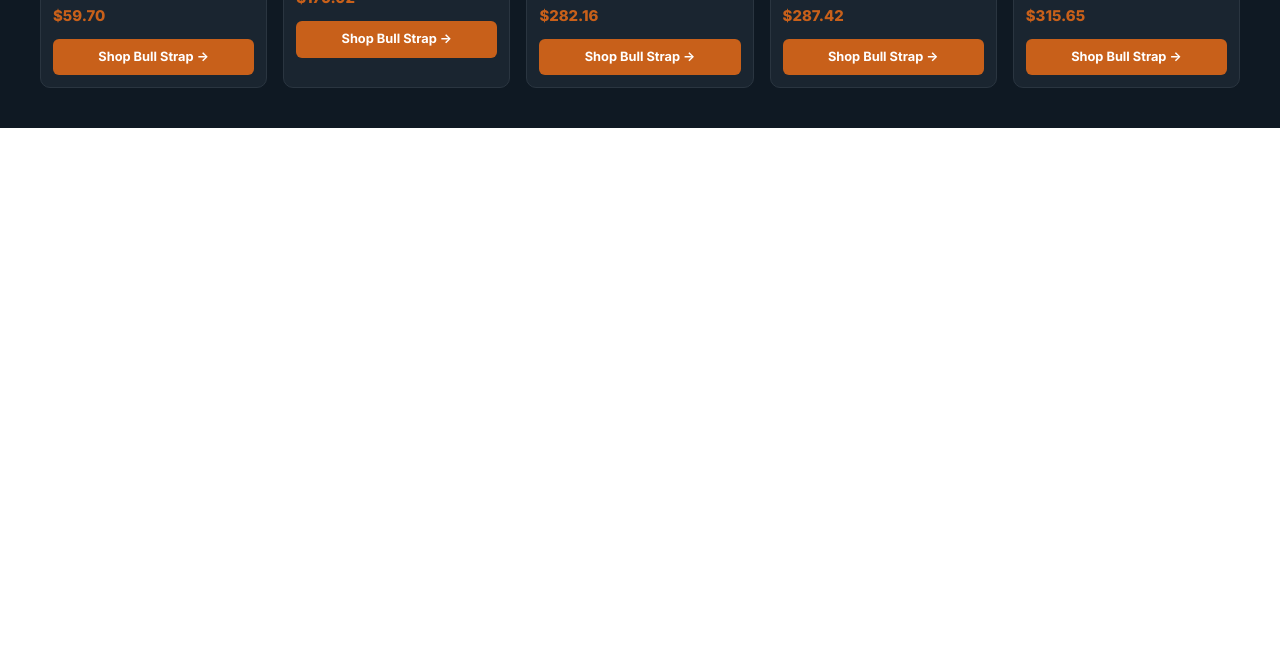
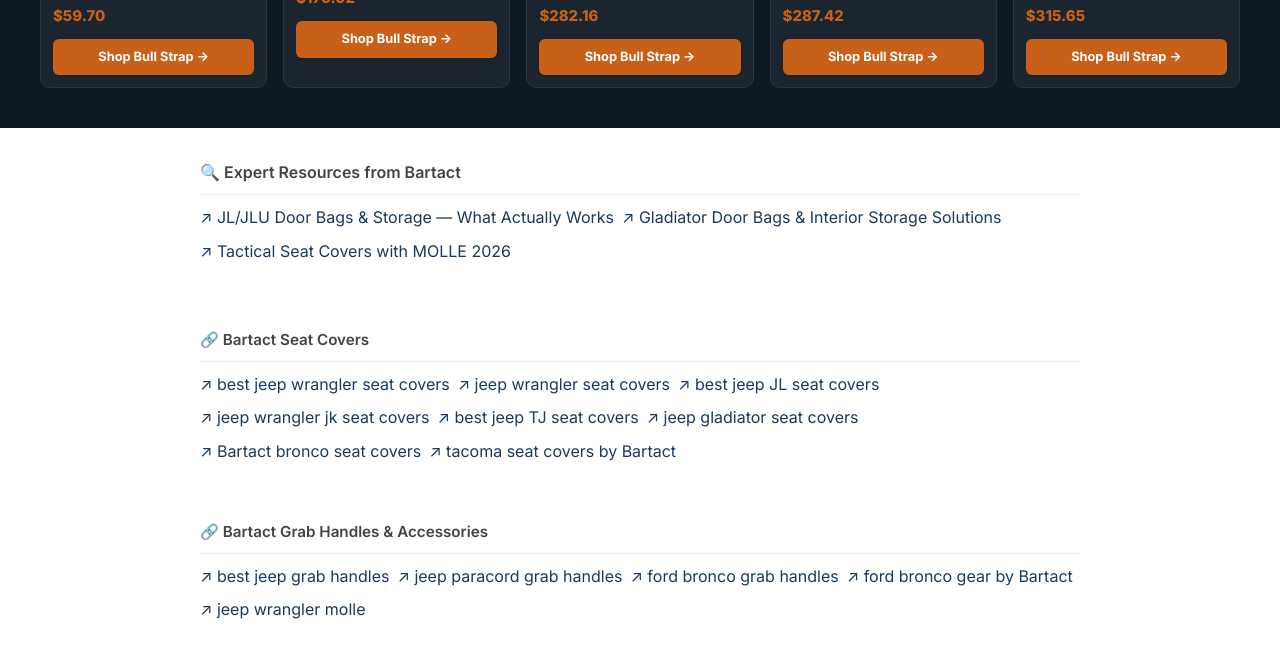
Before and after one commit to Brazenproducts/molleseats.com, a plain HTML site: page index.html in a window 1280 px wide. Shown: the part 6617-7272 px from the top of the page. Before the commit the page ends 6745 px from the top, so only its background shows below. Drawn offline with Linux system fonts and the light colour scheme.

Commit message:
Restore content stripped by Aug 17 truncation bug — surgical re-inject

```diff
--- a/index.html
+++ b/index.html
@@ -690,5 +690,43 @@
 </section>
 <!-- BULL-STRAP-TURN14-END -->
 
+
+<!-- RESTORED-SEP06 -->
+
+
+<section id="bartact-resources" style="max-width:920px;margin:32px auto 0;padding:0 20px 40px">
+  <h2 style="font-size:1rem;color:#444;font-weight:600;margin-bottom:10px;border-bottom:1px solid #eee;padding-bottom:8px">&#128269; Expert Resources from Bartact</h2>
+  <ul style="list-style:none;padding:0;margin:0;display:flex;flex-wrap:wrap;gap:8px">
+      <li><a href="https://bartact.com/blogs/news/jeep-wrangler-jl-jlu-door-bags-and-storage-what-actually-works" target="_blank" rel="noopener" style="color:#1a3a5c;text-decoration:none">&#8599; JL/JLU Door Bags & Storage — What Actually Works</a></li>
+      <li><a href="https://bartact.com/blogs/news/jeep-gladiator-door-bags-and-interior-storage-solutions" target="_blank" rel="noopener" style="color:#1a3a5c;text-decoration:none">&#8599; Gladiator Door Bags & Interior Storage Solutions</a></li>
+      <li><a href="https://bartact.com/blogs/news/tactical-seat-covers-molle-2026" target="_blank" rel="noopener" style="color:#1a3a5c;text-decoration:none">&#8599; Tactical Seat Covers with MOLLE 2026</a></li>
+  </ul>
+</section>
+
+<section id="backlink-job-1" style="max-width:920px;margin:24px auto 0;padding:0 20px 32px">
+  <h2 style="font-size:.95rem;color:#444;font-weight:600;margin-bottom:10px;border-bottom:1px solid #eee;padding-bottom:8px">&#128279; Bartact Seat Covers</h2>
+  <ul style="list-style:none;padding:0;margin:0;display:flex;flex-wrap:wrap;gap:8px">
+    <li><a href="https://bartact.com/collections/seat-covers" target="_blank" rel="noopener" style="color:#1a3a5c;text-decoration:none">&#8599; best jeep wrangler seat covers</a></li>
+    <li><a href="https://bartact.com/collections/jeep-wrangler-seat-covers" target="_blank" rel="noopener" style="color:#1a3a5c;text-decoration:none">&#8599; jeep wrangler seat covers</a></li>
+    <li><a href="https://bartact.com/collections/jeep-wrangler-jl-seat-covers" target="_blank" rel="noopener" style="color:#1a3a5c;text-decoration:none">&#8599; best jeep JL seat covers</a></li>
+    <li><a href="https://bartact.com/collections/jeep-wrangler-jk-seat-covers" target="_blank" rel="noopener" style="color:#1a3a5c;text-decoration:none">&#8599; jeep wrangler jk seat covers</a></li>
+    <li><a href="https://bartact.com/collections/jeep-wrangler-tj-seat-covers" target="_blank" rel="noopener" style="color:#1a3a5c;text-decoration:none">&#8599; best jeep TJ seat covers</a></li>
+    <li><a href="https://bartact.com/collections/jeep-gladiator-seat-covers-1" target="_blank" rel="noopener" style="color:#1a3a5c;text-decoration:none">&#8599; jeep gladiator seat covers</a></li>
+    <li><a href="https://bartact.com/collections/ford-bronco-seat-covers" target="_blank" rel="noopener" style="color:#1a3a5c;text-decoration:none">&#8599; Bartact bronco seat covers</a></li>
+    <li><a href="https://bartact.com/collections/toyota-tacoma-seat-covers" target="_blank" rel="noopener" style="color:#1a3a5c;text-decoration:none">&#8599; tacoma seat covers by Bartact</a></li>
+  </ul>
+</section>
+
+<section id="backlink-job-2" style="max-width:920px;margin:24px auto 0;padding:0 20px 32px">
+  <h2 style="font-size:.95rem;color:#444;font-weight:600;margin-bottom:10px;border-bottom:1px solid #eee;padding-bottom:8px">&#128279; Bartact Grab Handles & Accessories</h2>
+  <ul style="list-style:none;padding:0;margin:0;display:flex;flex-wrap:wrap;gap:8px">
+    <li><a href="https://bartact.com/collections/jeep-grab-handles" target="_blank" rel="noopener" style="color:#1a3a5c;text-decoration:none">&#8599; best jeep grab handles</a></li>
+    <li><a href="https://bartact.com/collections/paracord-grab-handles" target="_blank" rel="noopener" style="color:#1a3a5c;text-decoration:none">&#8599; jeep paracord grab handles</a></li>
+    <li><a href="https://bartact.com/collections/grab-handles-for-jeep-wrangler-gladiator-ford-bronco-utvs-buggies-rails" target="_blank" rel="noopener" style="color:#1a3a5c;text-decoration:none">&#8599; ford bronco grab handles</a></li>
+    <li><a href="https://bartact.com/collections/ford-bronco-accessories-2021-2022-2023" target="_blank" rel="noopener" style="color:#1a3a5c;text-decoration:none">&#8599; ford bronco gear by Bartact</a></li>
+    <li><a href="https://bartact.com/collections/molle-accessories" target="_blank" rel="noopener" style="color:#1a3a5c;text-decoration:none">&#8599; jeep wrangler molle</a></li>
+  </ul>
+</section>
+<!-- /RESTORED-SEP06 -->
 </body>
 </html>
```
